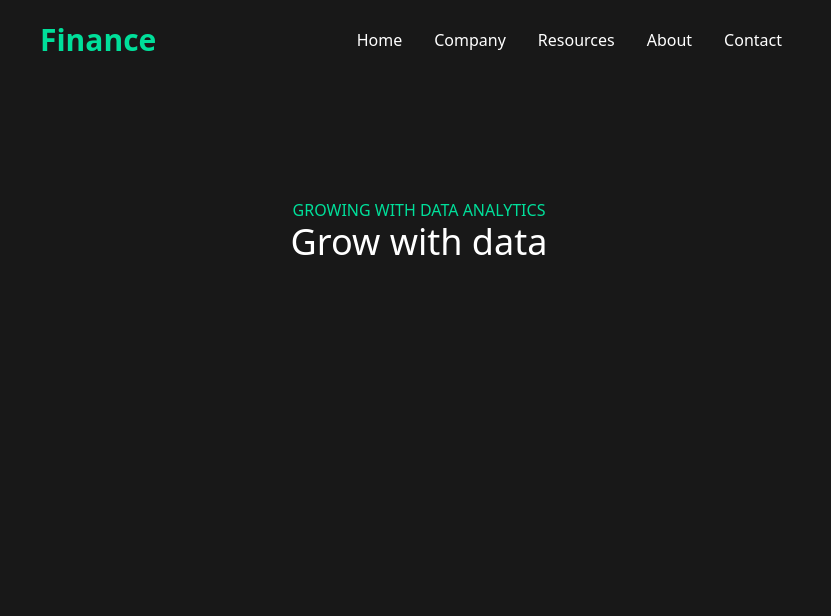
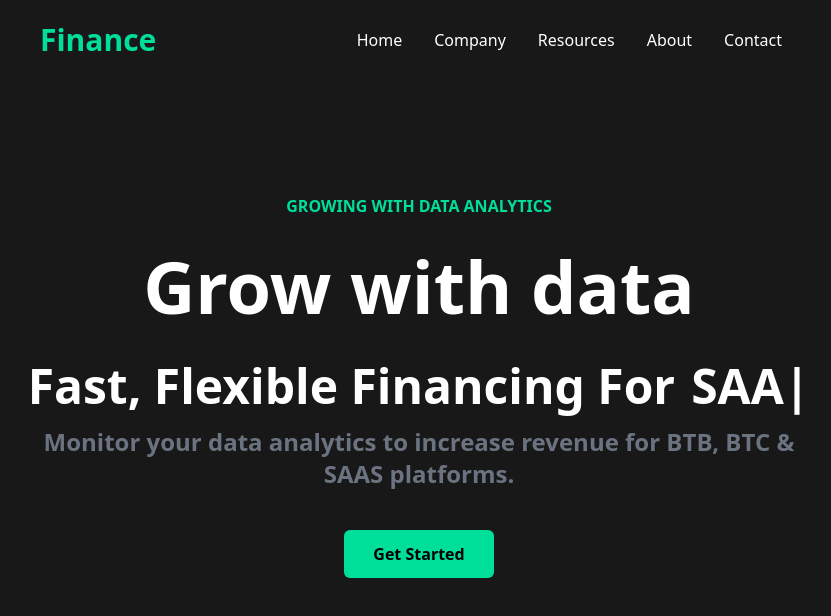
Before and after one commit to eriqhbal/Finance-App-With-ReactJS-TailwindcssdCS, a React (Create React App) app: page / in a window 1280 px wide. Shown: the top 616 px of the page, without its empty margins (221-1052 px from the left). Built offline with nearby package versions, Linux system fonts and the light colour scheme.

Commit message:
Menyelesaikan Component Hero

```diff
--- a/src/components/Hero.jsx
+++ b/src/components/Hero.jsx
@@ -1,14 +1,28 @@
 import React from "react";
 
+// Import Components
+import Typed from "react-typed";
+
 const Hero = () => {
-  return (
-    <div className="text-white">
-      <div className="max-w-[800px] mt-[-250px] h-full h-screen mx-auto text-center flex flex-col justify-center">
-           <p className="text-[#00df9a]">GROWING WITH DATA ANALYTICS</p>
-         <h1 className="text-4xl">Grow with data</h1>
+   return (
+      <div className="text-white">
+         <div className="max-w-[800px] md:mt-[-90px] mt-[-250px] h-full h-screen mx-auto text-center flex flex-col justify-center">
+            <p className="text-[#00df9a] font-bold p-2">GROWING WITH DATA ANALYTICS</p>
+            <h1 className="md:text-7xl sm:text-6xl font-bold md:py-6 text-4xl">Grow with data</h1>
+            <div className="flex justify-center items-center">
+               <p className="md:text-5xl sm:text-4xl text-xl py-4 font-bold">Fast, Flexible Financing For</p>
+               <Typed
+                  className="md:text-5xl sm:text-4xl text-xl font-bold md:pl-4 pl-2"
+                  strings={['BTB','BTC','SAAS']}
+                  typeSpeed={120} backSpeed={140}
+                  loop
+               />
+            </div>
+            <p className="md:text-2xl text-xl font-bold text-gray-500">Monitor your data analytics to increase revenue for BTB, BTC & SAAS platforms.</p>
+            <button className="bg-[#00df9a] w-[150px] rounded-md my-4 mx-auto p-3 text-black font-bold mt-10">Get Started</button>
+         </div>
       </div>
-    </div>
-  )
+   )
 }
 
 export default Hero;
```
